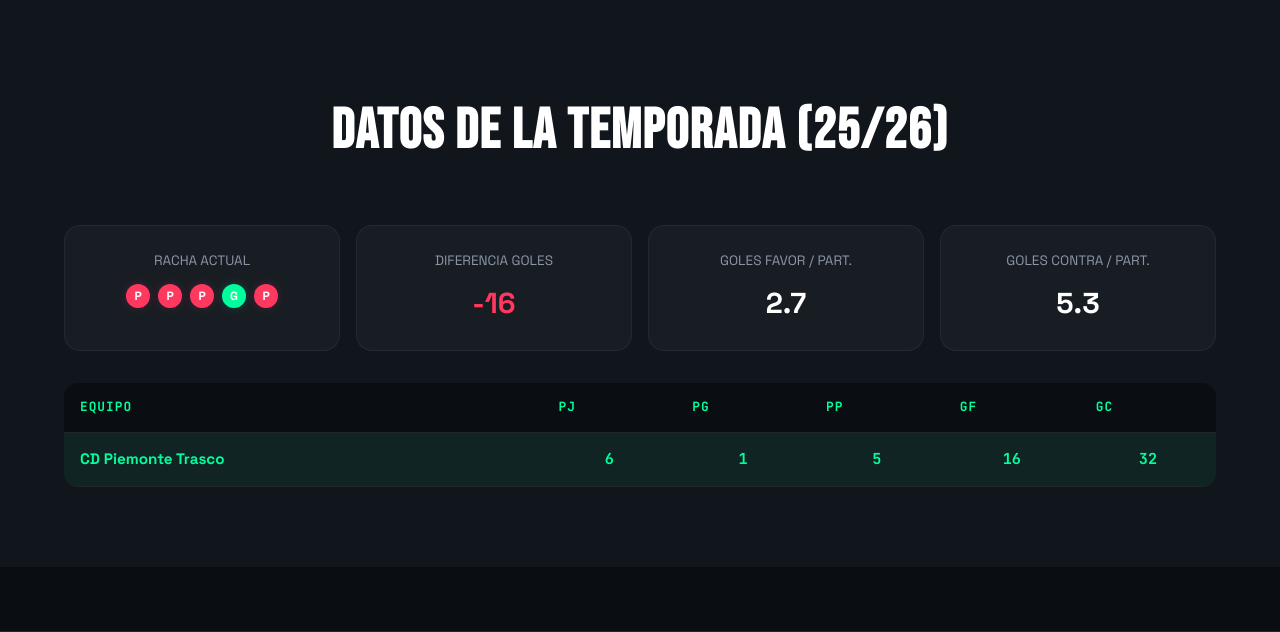
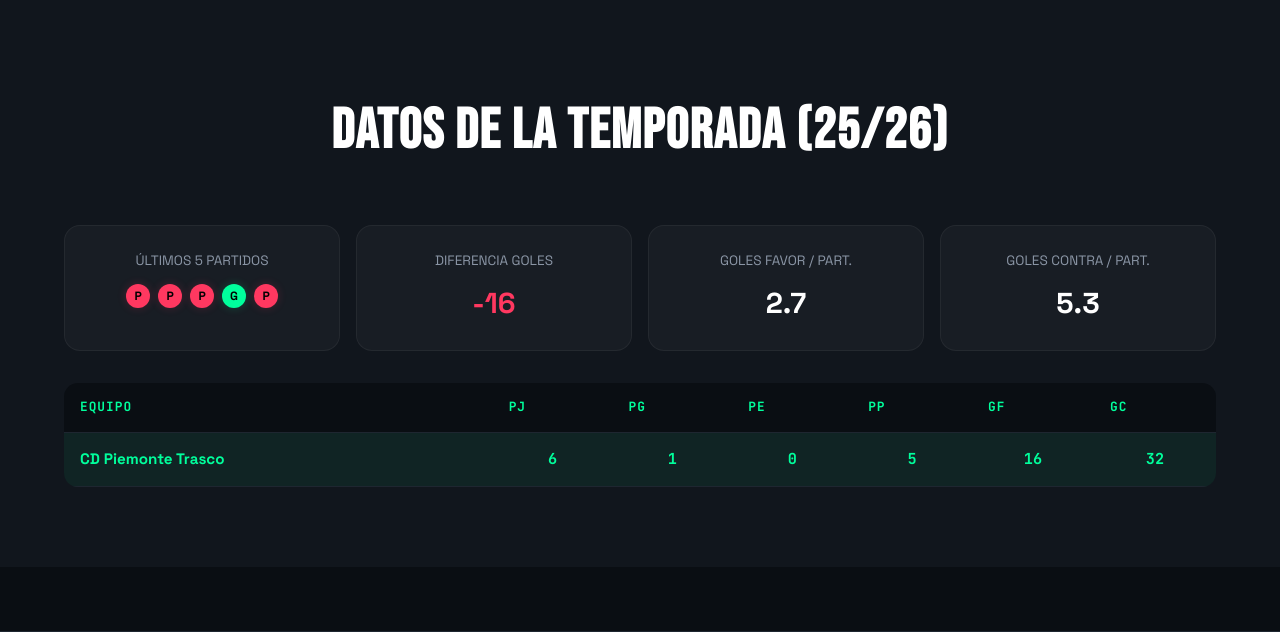
Before and after one commit to IcrakAFK/piemonte-trasko, a PHP site: page /calendario.php in a window 1280 px wide. Shown: the part 1429-2061 px from the top of the page. Run offline with PHP 8.4, Linux system fonts and the light colour scheme; data comes from the database, SQL or seed files in the repository; both versions use the stored data as it was after the commit.

Commit message:
Actualizacion

```diff
--- a/piemonte/calendario.php
+++ b/piemonte/calendario.php
@@ -13,7 +13,7 @@ $partidos = db()->query(
 )->fetchAll();
 
 // VARIABLES PARA CALCULAR LOS DATOS DE LA TEMPORADA 25/26
-$pj = 0; $pg = 0; $pp = 0; $gf = 0; $gc = 0;
+$pj = 0; $pg = 0; $pe = 0; $pp = 0; $gf = 0; $gc = 0;
 $racha_temp = []; // Guardará los resultados cronológicamente
 
 foreach ($partidos as $p) {
@@ -38,6 +38,9 @@ foreach ($partidos as $p) {
                 } elseif ($p['goles_local'] < $p['goles_visitante']) {
                     $pp++; // Derrota en casa
                     $racha_temp[$p['fecha'] . '_' . $p['hora']] = 'P';
+                } else {
+                    $pe++; // Empate en casa
+                    $racha_temp[$p['fecha'] . '_' . $p['hora']] = 'E';
                 }
             } else {
                 // Si jugamos fuera
@@ -50,13 +53,16 @@ foreach ($partidos as $p) {
                 } elseif ($p['goles_visitante'] < $p['goles_local']) {
                     $pp++; // Derrota fuera
                     $racha_temp[$p['fecha'] . '_' . $p['hora']] = 'P';
+                } else {
+                    $pe++; // Empate fuera
+                    $racha_temp[$p['fecha'] . '_' . $p['hora']] = 'E';
                 }
             }
         }
     }
 }
 
-// Ordenamos la racha para asegurar el orden más reciente (los primeros del array original ya vienen ordenados descendentes)
+// Cortamos exactamente los últimos 5 partidos jugados
 $ultimos_5 = array_slice(array_values($racha_temp), 0, 5);
 
 // Cálculos avanzados para las tarjetas informativas
@@ -111,12 +117,17 @@ $diff_goles = $gf - $gc;
     <div class="reveal" style="display: grid; grid-template-columns: repeat(auto-fit, minmax(180px, 1fr)); gap: 1rem; margin-bottom: 2rem;">
 
       <div style="background: rgba(255,255,255,0.03); padding: 1.5rem; border-radius: 16px; border: 1px solid rgba(255,255,255,0.05); text-align: center;">
-        <div style="font-size: 0.85rem; color: var(--muted); text-transform: uppercase; margin-bottom: 0.5rem;">Racha Actual</div>
+        <div style="font-size: 0.85rem; color: var(--muted); text-transform: uppercase; margin-bottom: 0.5rem;">Últimos 5 partidos</div>
         <div style="display: flex; gap: 0.5rem; justify-content: center; align-items: center; height: 32px;">
           <?php if(empty($ultimos_5)): ?>
             <span style="color:var(--muted); font-size:0.9rem;">-</span>
           <?php else: ?>
-            <?php foreach($ultimos_5 as $resultado): ?>
+            <?php foreach($ultimos_5 as $resultado):
+              // Definimos el color según el resultado: Verde (G), Gris/Amarillo (E), Rojo (P)
+              $color = '#ff3860'; // Por defecto derrota
+              if ($resultado === 'G') $color = '#00ff9c';
+              if ($resultado === 'E') $color = '#ffdd57';
+            ?>
               <span style="
                 display: inline-block;
                 width: 24px;
@@ -125,9 +136,9 @@ $diff_goles = $gf - $gc;
                 border-radius: 50%;
                 font-size: 0.75rem;
                 font-weight: bold;
-                color: #fff;
-                background: <?= $resultado === 'G' ? '#00ff9c' : '#ff3860' ?>;
-                box-shadow: 0 0 10px <?= $resultado === 'G' ? 'rgba(0, 255, 156, 0.2)' : 'rgba(255, 56, 96, 0.2)' ?>;
+                color: #000; /* Texto oscuro para que resalte bien sobre los fondos brillantes */
+                background: <?= $color ?>;
+                box-shadow: 0 0 10px <?= $color . '33' ?>;
               "><?= $resultado ?></span>
             <?php endforeach; ?>
           <?php endif; ?>
@@ -160,6 +171,7 @@ $diff_goles = $gf - $gc;
             <th>Equipo</th>
             <th class="num">PJ</th>
             <th class="num">PG</th>
+            <th class="num">PE</th>
             <th class="num">PP</th>
             <th class="num">GF</th>
             <th class="num">GC</th>
@@ -170,6 +182,7 @@ $diff_goles = $gf - $gc;
             <td>CD Piemonte Trasco</td>
             <td class="num"><?= $pj ?></td>
             <td class="num"><?= $pg ?></td>
+            <td class="num"><?= $pe ?></td>
             <td class="num"><?= $pp ?></td>
             <td class="num"><?= $gf ?></td>
             <td class="num"><?= $gc ?></td>
--- a/piemonte/includes/config.php
+++ b/piemonte/includes/config.php
@@ -1,12 +1,11 @@
 <?php
-// === Configuración de la Base de Datos ===
-// Edita estos valores con los de tu hosting (cPanel, Plesk, etc.)
-define('DB_HOST', 'localhost');
-define('DB_NAME', 'piemonte_trasco');
-define('DB_USER', 'root');
-define('DB_PASS', '');
+// === Configuración de la Base de Datos para InfinityFree ===
+define('DB_HOST', 'sql212.infinityfree.com');
+define('DB_NAME', 'if0_42095630_piemonte');
+define('DB_USER', 'if0_42095630');
+define('DB_PASS', 'Gumball2youtube'); // Borra esto y pon tu clave de los asteriscos
 define('DB_CHARSET', 'utf8mb4');
 
 // Credenciales del panel de administración (cámbialas en producción)
 define('ADMIN_USER', 'admin');
-define('ADMIN_PASS', 'piemonte2025'); // ⚠️ Cámbiala antes de publicar
+define('ADMIN_PASS', 'piemonte2025');
```
Also changed, not shown: piemonte/db/schema.sql (+24 -10 lines).
